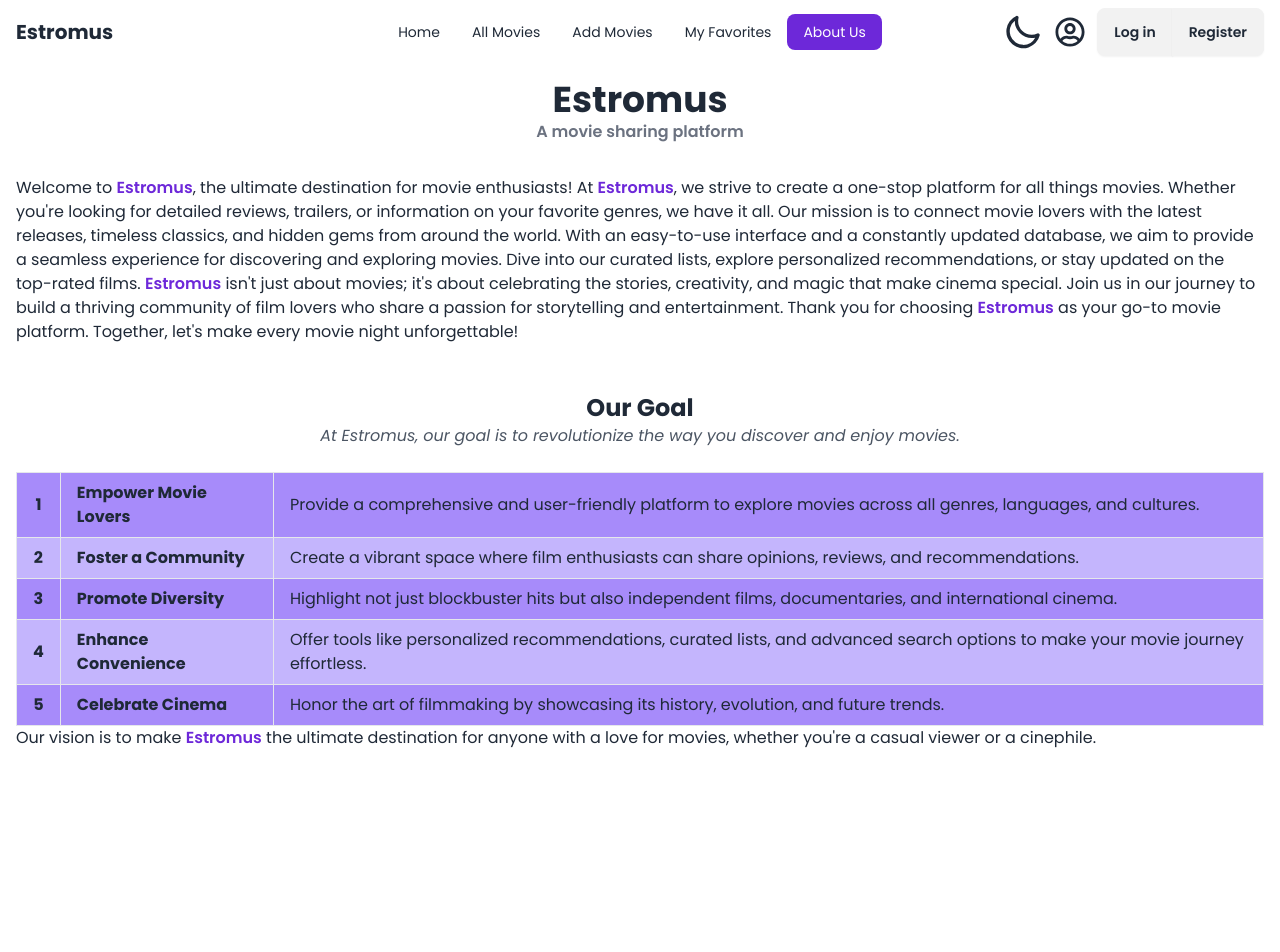
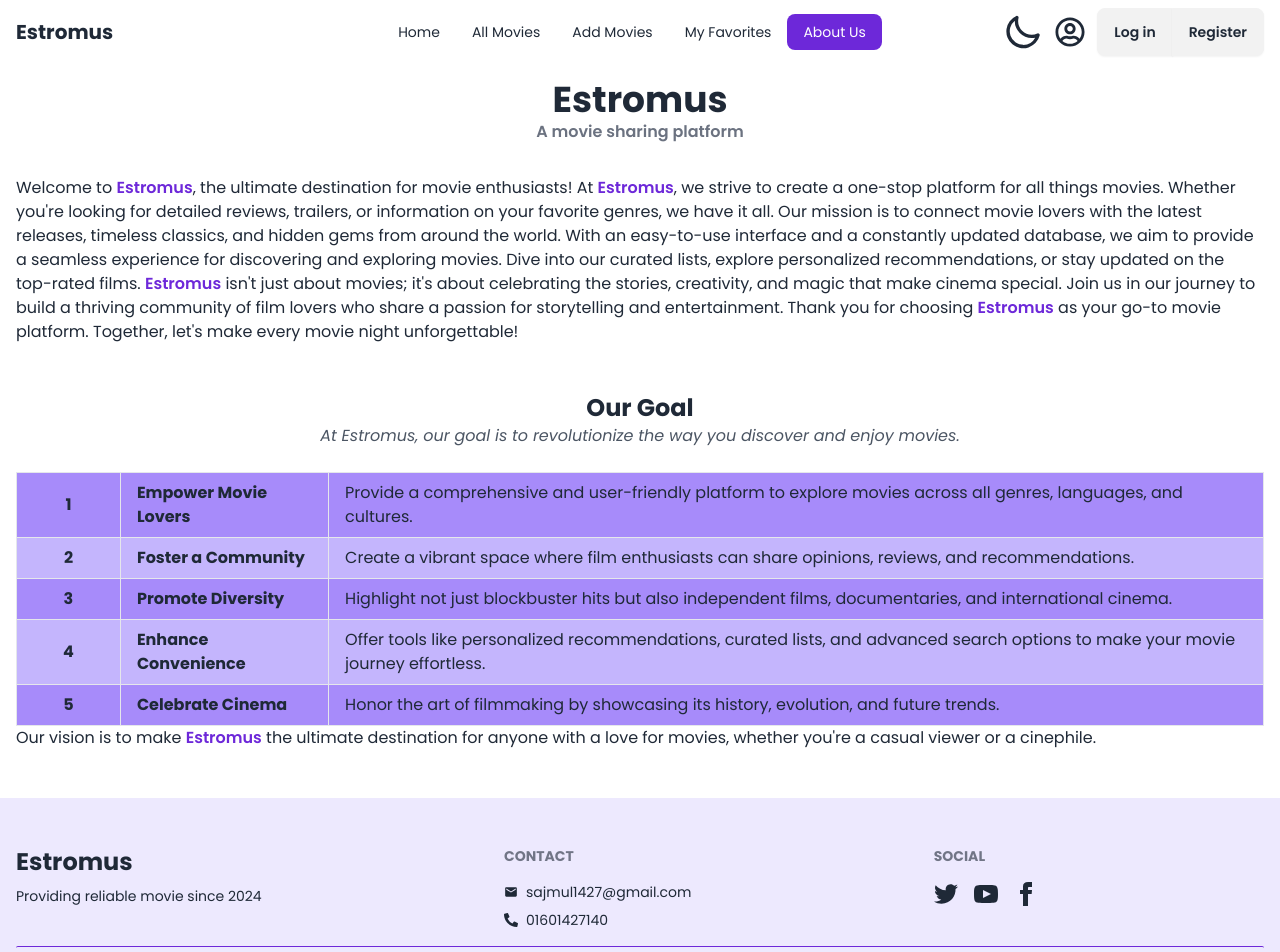
Before and after one commit to SajmulHossain/estromus-client, a React (Vite) app: page /about in a window 1280 px wide. Shown: the top 952 px of the page. Before the commit the page ends 800 px from the top, so only its background shows below. Built offline with nearby package versions, Linux system fonts and the light colour scheme; no server answers.

Commit message:
footer added

```diff
--- a/src/index.css
+++ b/src/index.css
@@ -15,6 +15,10 @@
 
   th, td {
     @apply px-4 py-2;
+  }
+
+  th {
+    @apply w-1/12;
   }
 
   tr > td:nth-child(2n+2) {
--- a/src/mainComponents/Footer.jsx
+++ b/src/mainComponents/Footer.jsx
@@ -1,9 +1,74 @@
+import { FaPhoneAlt } from "react-icons/fa";
+import { MdEmail } from "react-icons/md";
 
 const Footer = () => {
   return (
-    <div>
+    <footer className="max-w-screen-xl dark:bg-violet-950 bg-violet-100 pt-12 mx-auto px-4">
+      <section className="footer px-0 dark:text-gray-300 text-base-content">
+        <aside>
+          <h3 className="font-bold text-2xl">Estromus </h3>
+          <p>Providing reliable movie since 2024</p>
+        </aside>
 
-    </div>
+        <nav>
+          <h6 className="footer-title">Contact</h6>
+          <p className="flex items-center gap-2">
+            <MdEmail /> <span>sajmul1427@gmail.com</span>
+          </p>
+          <p className="flex items-center gap-2">
+            <FaPhoneAlt /> <span>01601427140</span>
+          </p>
+        </nav>
+        <nav>
+          <h6 className="footer-title">Social</h6>
+          <div className="grid grid-flow-col gap-4">
+            <a href="https://x.com/SajmulHossain" target="_blank">
+              <svg
+                xmlns="http://www.w3.org/2000/svg"
+                width="24"
+                height="24"
+                viewBox="0 0 24 24"
+                className="fill-current"
+              >
+                <path d="M24 4.557c-.883.392-1.832.656-2.828.775 1.017-.609 1.798-1.574 2.165-2.724-.951.564-2.005.974-3.127 1.195-.897-.957-2.178-1.555-3.594-1.555-3.179 0-5.515 2.966-4.797 6.045-4.091-.205-7.719-2.165-10.148-5.144-1.29 2.213-.669 5.108 1.523 6.574-.806-.026-1.566-.247-2.229-.616-.054 2.281 1.581 4.415 3.949 4.89-.693.188-1.452.232-2.224.084.626 1.956 2.444 3.379 4.6 3.419-2.07 1.623-4.678 2.348-7.29 2.04 2.179 1.397 4.768 2.212 7.548 2.212 9.142 0 14.307-7.721 13.995-14.646.962-.695 1.797-1.562 2.457-2.549z"></path>
+              </svg>
+            </a>
+            <a href="https://youtube.com/@sajmulhossain" target="_blank">
+              <svg
+                xmlns="http://www.w3.org/2000/svg"
+                width="24"
+                height="24"
+                viewBox="0 0 24 24"
+                className="fill-current"
+              >
+                <path d="M19.615 3.184c-3.604-.246-11.631-.245-15.23 0-3.897.266-4.356 2.62-4.385 8.816.029 6.185.484 8.549 4.385 8.816 3.6.245 11.626.246 15.23 0 3.897-.266 4.356-2.62 4.385-8.816-.029-6.185-.484-8.549-4.385-8.816zm-10.615 12.816v-8l8 3.993-8 4.007z"></path>
+              </svg>
+            </a>
+            <a
+              href="https://www.facebook.com/sajmulhossain.14/"
+              target="_blank"
+            >
+              <svg
+                xmlns="http://www.w3.org/2000/svg"
+                width="24"
+                height="24"
+                viewBox="0 0 24 24"
+                className="fill-current"
+              >
+                <path d="M9 8h-3v4h3v12h5v-12h3.642l.358-4h-4v-1.667c0-.955.192-1.333 1.115-1.333h2.885v-5h-3.808c-3.596 0-5.192 1.583-5.192 4.615v3.385z"></path>
+              </svg>
+            </a>
+          </div>
+        </nav>
+      </section>
+
+      <aside className="border-y dark:border-violet-300 border-violet-700 mt-4 rounded-sm">
+        <p className="text-center dark:text-white py-4">
+          Copyright © {new Date().getFullYear()} - All right reserved by ACME
+          Industries Ltd
+        </p>
+      </aside>
+    </footer>
   );
 };
 
--- a/src/pages/About.jsx
+++ b/src/pages/About.jsx
@@ -37,7 +37,7 @@
           paragraph="At Estromus, our goal is to revolutionize the way you discover and enjoy movies."
         />
 
-        <div className="overflow-x-auto">
+        <div className="overflow-x-auto w-full">
           <table>
             <tbody>
               <tr data-aos="fade-right">
@@ -48,7 +48,7 @@
                   movies across all genres, languages, and cultures.
                 </td>
               </tr>
-              <tr data-aos="fade-left">
+              <tr data-aos="fade-down">
                 <th>2</th>
                 <td>Foster a Community</td>
                 <td>
@@ -73,7 +73,7 @@
                   effortless.
                 </td>
               </tr>
-              <tr data-aos="fade-left">
+              <tr data-aos="fade-down">
                 <th>5</th>
                 <td>Celebrate Cinema</td>
                 <td>
```
